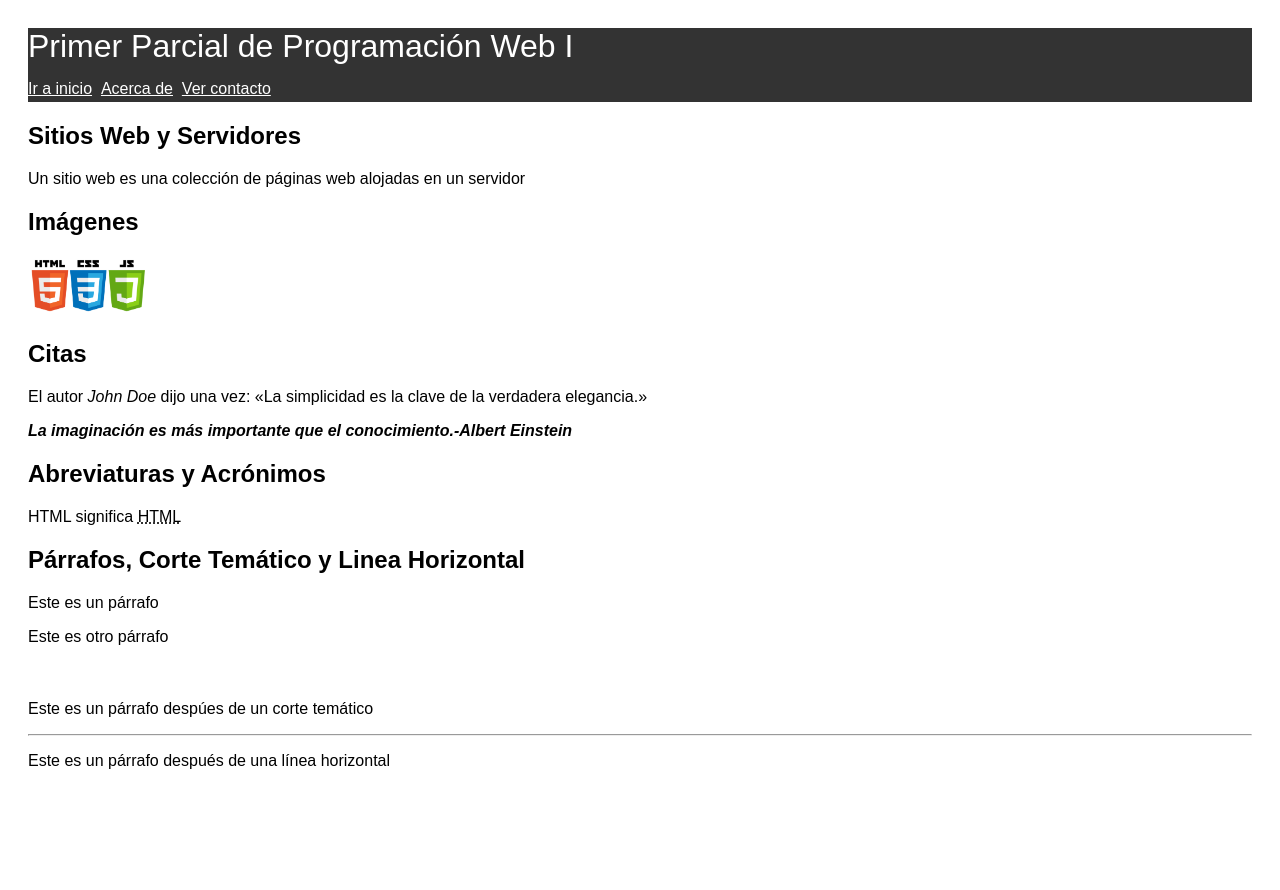
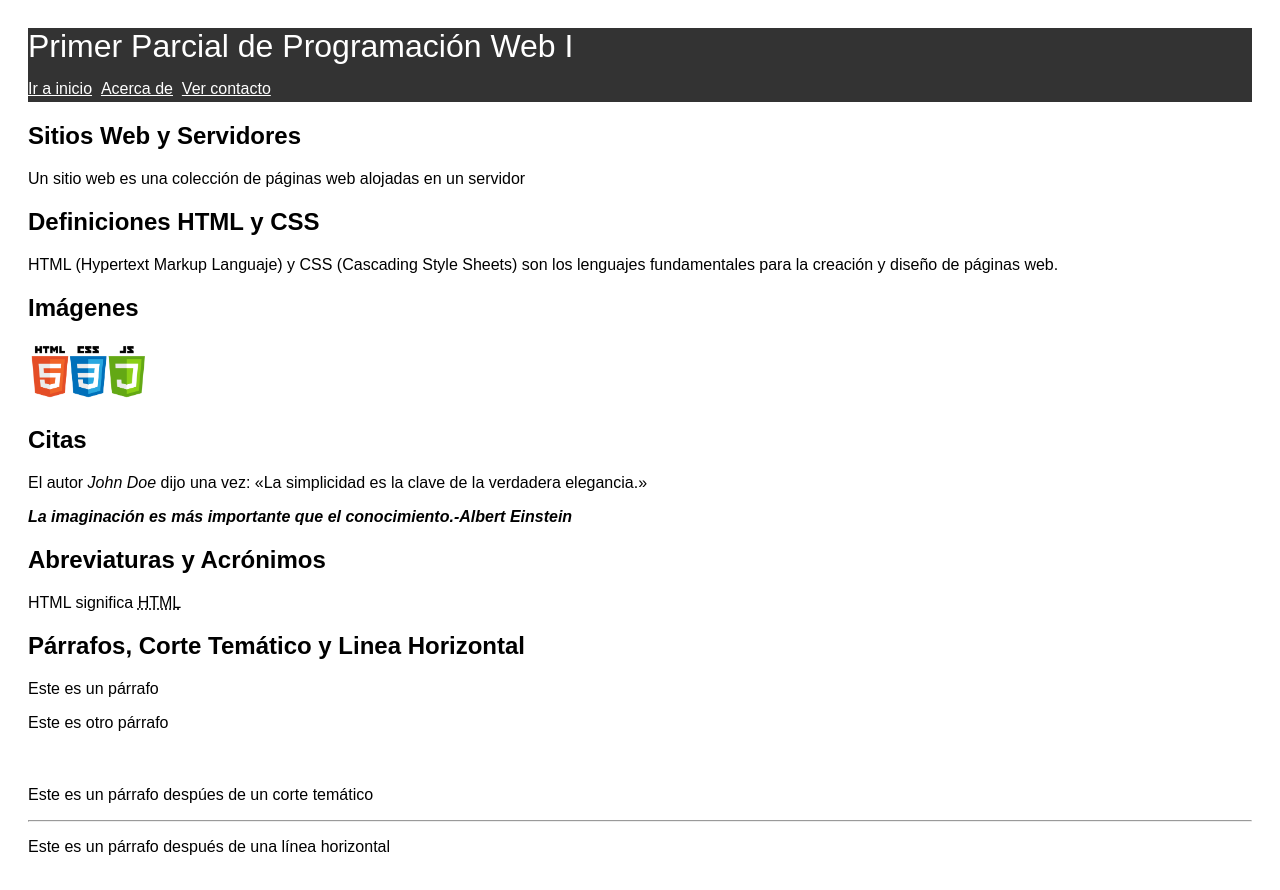
Before and after one commit to Brailo01/Parcial1, a plain HTML site: page Parcial1/index.html in a window 1280 px wide. Before the commit the page ends 810 px from the top, so only its background shows below. Drawn offline with Linux system fonts and the light colour scheme.

Commit message:
Update index.html

```diff
--- a/Parcial1/index.html
+++ b/Parcial1/index.html
@@ -18,7 +18,11 @@
     <h2>Sitios Web y Servidores</h2>
     <p>Un sitio web es una colección de páginas web alojadas en un servidor</p>
 </section>
-    <sec>
+        <section>
+        <h2>Definiciones HTML y CSS</h2>
+        <p>HTML (Hypertext Markup Languaje) y CSS (Cascading Style Sheets) son los lenguajes fundamentales para la creación y diseño de páginas web.</p>
+    </section>
+    <section>
     <h2>Imágenes</h2>
     <img src="img/imagen.png"
          alt="Lenguajes de programación utilizados en la programación web"
```
